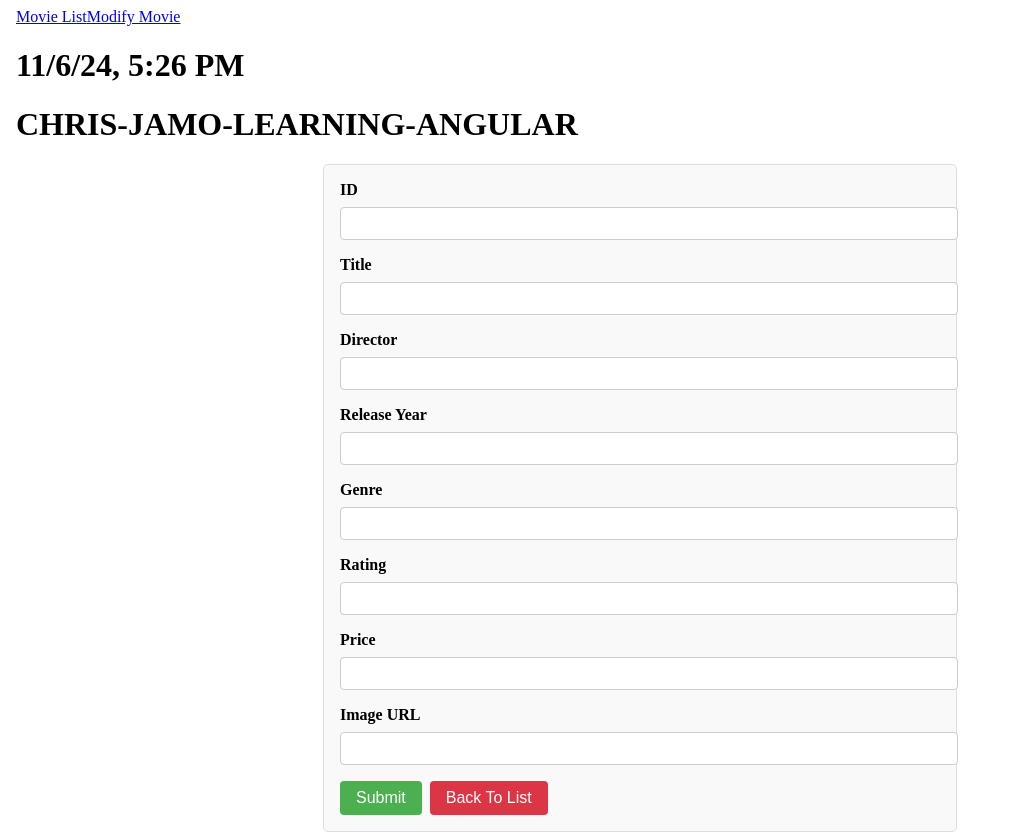
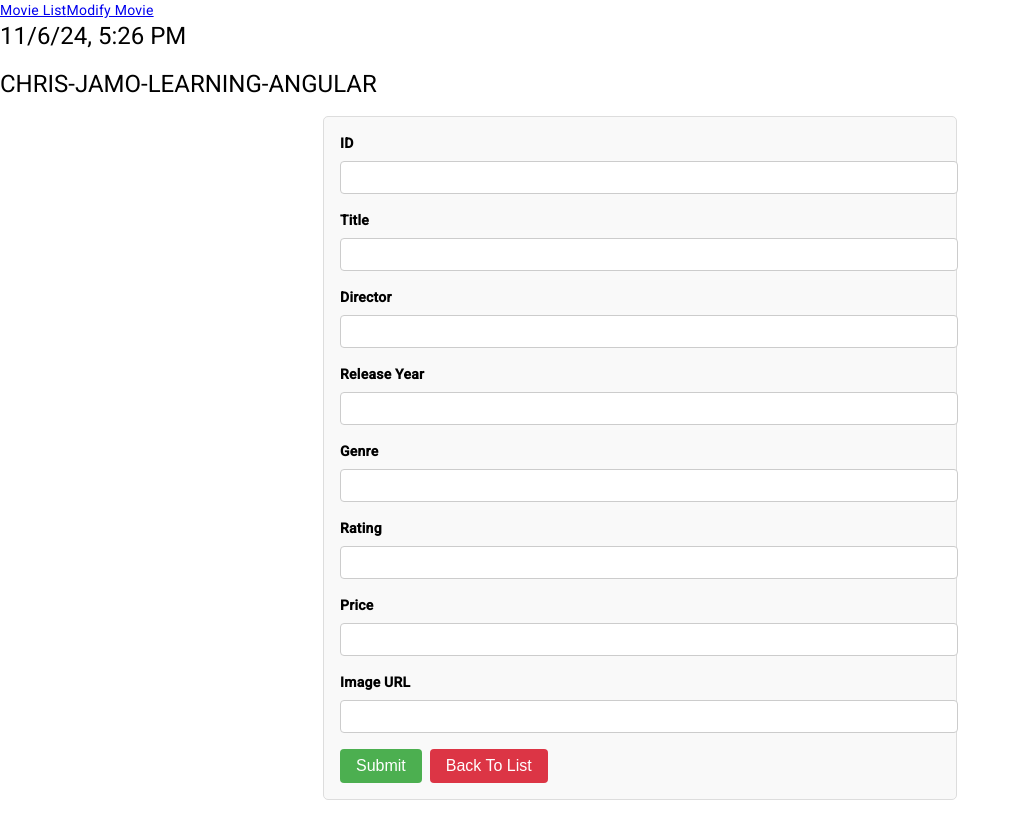
Before and after one commit to W0685475/Chris-Jamo-Learning-Angular, an Angular app: page /modify-movie in a window 1280 px wide. Shown: the whole page, without its empty margins (0-1020 px from the left). After the commit the page ends 800 px from the top, so only its background shows below. Built offline with nearby package versions, Linux system fonts and the light colour scheme.

Commit message:
Started Assignment 10.

```diff
--- a/angular.json
+++ b/angular.json
@@ -27,6 +27,7 @@
               }
             ],
             "styles": [
+              "@angular/material/prebuilt-themes/purple-green.css",
               "src/styles.css"
             ],
             "scripts": []
@@ -85,6 +86,7 @@
               }
             ],
             "styles": [
+              "@angular/material/prebuilt-themes/purple-green.css",
               "src/styles.css"
             ],
             "scripts": []
--- a/package.json
+++ b/package.json
@@ -1,6 +1,6 @@
 {
   "name": "chris-jamo-learning-angular",
-  "version": "0.7.0",
+  "version": "0.8.0",
   "scripts": {
     "ng": "ng",
     "start": "ng serve",
@@ -12,10 +12,12 @@
   "private": true,
   "dependencies": {
     "@angular/animations": "^18.2.0",
+    "@angular/cdk": "^17.0.0",
     "@angular/common": "^18.2.0",
     "@angular/compiler": "^18.2.0",
     "@angular/core": "^18.2.0",
     "@angular/forms": "^18.2.0",
+    "@angular/material": "^17.0.0",
     "@angular/platform-browser": "^18.2.0",
     "@angular/platform-browser-dynamic": "^18.2.0",
     "@angular/router": "^18.2.0",
--- a/src/app/directives/high-light-on-focus.directive.ts
+++ b/src/app/directives/high-light-on-focus.directive.ts
@@ -1,4 +1,5 @@
 import {Directive, ElementRef, HostListener, Input, Renderer2} from '@angular/core';
+import {appConfig} from "../app.config";
 
 @Directive({
   selector: '[appHighLightOnFocus]',
--- a/src/index.html
+++ b/src/index.html
@@ -6,8 +6,10 @@
   <base href="/">
   <meta name="viewport" content="width=device-width, initial-scale=1">
   <link rel="icon" type="image/x-icon" href="favicon.ico">
+  <link href="https://fonts.googleapis.com/css2?family=Roboto:wght@300;400;500&display=swap" rel="stylesheet">
+  <link href="https://fonts.googleapis.com/icon?family=Material+Icons" rel="stylesheet">
 </head>
-<body>
+<body class="mat-typography">
   <app-root></app-root>
 </body>
 </html>
--- a/src/main.ts
+++ b/src/main.ts
@@ -6,6 +6,7 @@
 import {ModifyListItemComponent} from "./app/modify-list-item/modify-list-item.component";
 import {PageNotFoundComponent} from "./app/page-not-found/page-not-found.component";
 import {PreloadAllModules} from "@angular/router";
+import { provideAnimationsAsync } from '@angular/platform-browser/animations/async';
 
 const routes: Routes = [
   {path: '', redirectTo: '/movies', pathMatch: 'full'},
@@ -18,5 +19,5 @@
 ];
 
 bootstrapApplication(AppComponent, {
-  providers: [provideRouter(routes)]
+  providers: [provideRouter(routes), provideAnimationsAsync()]
 }).then(r => console.log('Bootstrap successful'));
--- a/src/styles.css
+++ b/src/styles.css
@@ -1 +1,4 @@
 /* You can add global styles to this file, and also import other style files */
+
+html, body { height: 100%; }
+body { margin: 0; font-family: Roboto, "Helvetica Neue", sans-serif; }
```
Also changed, not shown: 1 other file (tests, documents, lock files or other folders).
